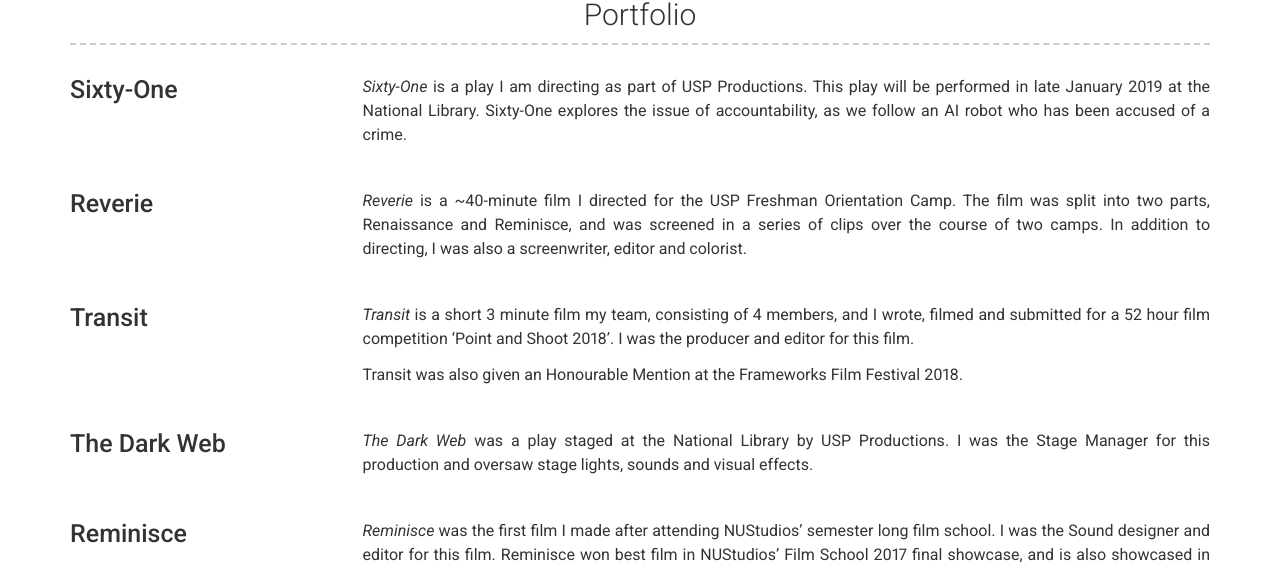
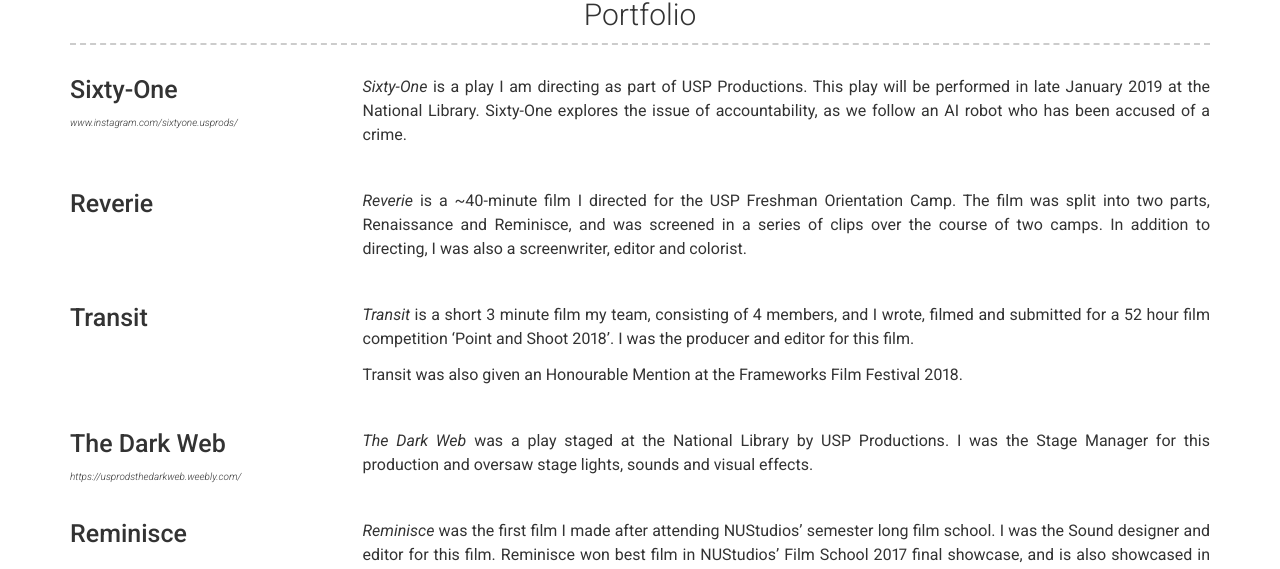
Before and after one commit to AnuKritiW/modern-resume-theme-site, a Jekyll site: the page built from index.md, in a window 1280 px wide. Shown: the part 1163-1732 px from the top of the page. Built offline with Jekyll 4.4.1, drawn with Linux system fonts in a browser that asks for light colours.

Commit message:
edited portfolio

```diff
--- a/_data/portfolio.yml
+++ b/_data/portfolio.yml
@@ -1,5 +1,5 @@
 - name: Sixty-One
-  # link: www.instagram.com/sixtyone.usprods/
+  link: www.instagram.com/sixtyone.usprods/
   description: |
     *Sixty-One* is a play I am directing as part of USP Productions. This play will be performed in late January 2019 at the National Library.
     Sixty-One explores the issue of accountability, as we follow an AI robot who has been accused of a crime.
@@ -20,7 +20,7 @@
     Transit was also given an Honourable Mention at the Frameworks Film Festival 2018.
 
 - name: The Dark Web
-  # link: https://usprodsthedarkweb.weebly.com/
+  link: https://usprodsthedarkweb.weebly.com/
   description: |
     *The Dark Web* was a play staged at the National Library by USP Productions. I was the Stage Manager for this production and oversaw stage lights, sounds and visual effects.
 
--- a/_includes/portfolio.html
+++ b/_includes/portfolio.html
@@ -8,7 +8,7 @@
           <a href="http://{{ project.link }}" >{{ project.link }}</a>
         {%- endif -%}
         {%- if project.youtubeLink -%}
-          <iframe width="280" height="157.5" src="http://{{ project.link }}" frameborder="0" allow="accelerometer; autoplay; encrypted-media; gyroscope; picture-in-picture" allowfullscreen>{{ project.link }}</iframe>
+          <iframe width="280" height="157.5" src="http://{{ project.youtubeLink }}" frameborder="0" allow="accelerometer; autoplay; encrypted-media; gyroscope; picture-in-picture" allowfullscreen>{{ project.youtubeLink }}</iframe>
         {%- endif -%}
       </div>
       <div class="col-xs-12 col-sm-8 col-md-9 col-print-12">
```
